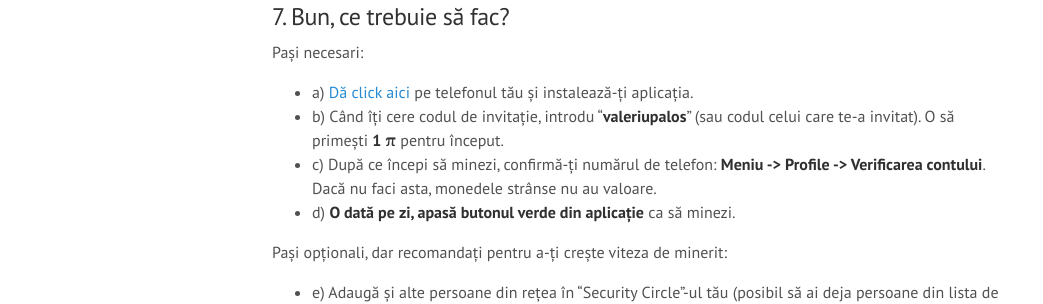
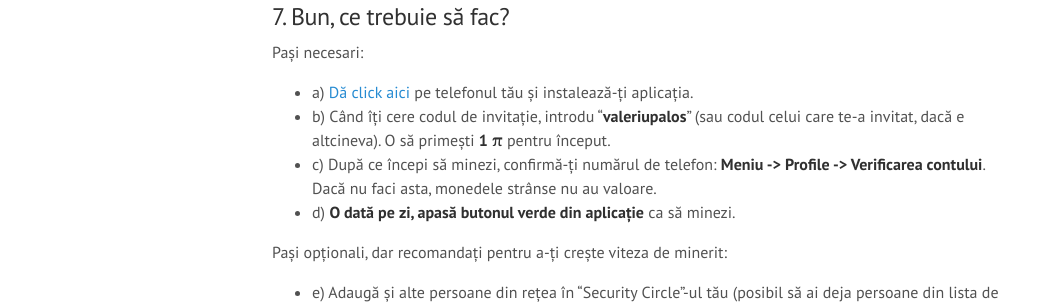
Before and after one commit to vpalos/vpalos.github.io, a Jekyll site: the page built from _posts/2021-01-29-criptomoneda-pi.md, in a window 1280 px wide and 900 px high, scrolled down 1601 px. Shown: the part 217-521 px from the top of the window, without its empty margins (0-1043 px from the left). Built offline with Jekyll 4.4.1, drawn with Linux system fonts in a browser that asks for light colours; comment, search, counter and statistics services are not loaded.

Commit message:
Notă #2.

```diff
--- a/_posts/2021-01-29-criptomoneda-pi.md
+++ b/_posts/2021-01-29-criptomoneda-pi.md
@@ -57,7 +57,7 @@ Am scris acest scurt articol în special pentru prietenii și apropiații mei ce
 Pași necesari:
 
 - a) [Dă click aici](https://minepi.com/valeriupalos) pe telefonul tău și instalează-ți aplicația.
-- b) Când îți cere codul de invitație, introdu "**valeriupalos**" (sau codul celui care te-a invitat). O să primești **1 &pi;** pentru început.
+- b) Când îți cere codul de invitație, introdu "**valeriupalos**" (sau codul celui care te-a invitat, dacă e altcineva). O să primești **1 &pi;** pentru început.
 - c) După ce începi să minezi, confirmă-ți numărul de telefon: **Meniu -> Profile -> Verificarea contului**. Dacă nu faci asta, monedele strânse nu au valoare.
 - d) **O dată pe zi, apasă butonul verde din aplicație** ca să minezi.
 
```
